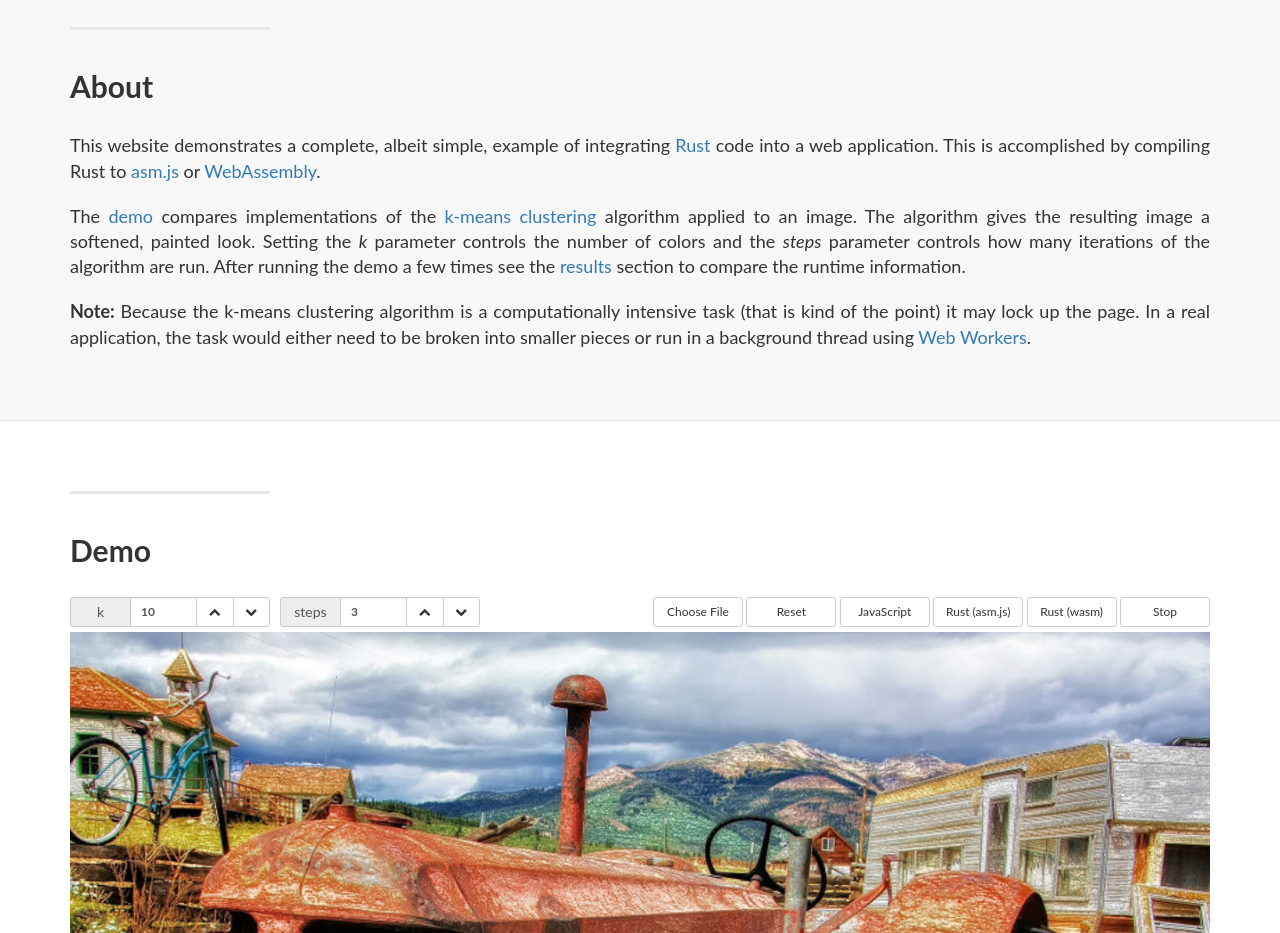
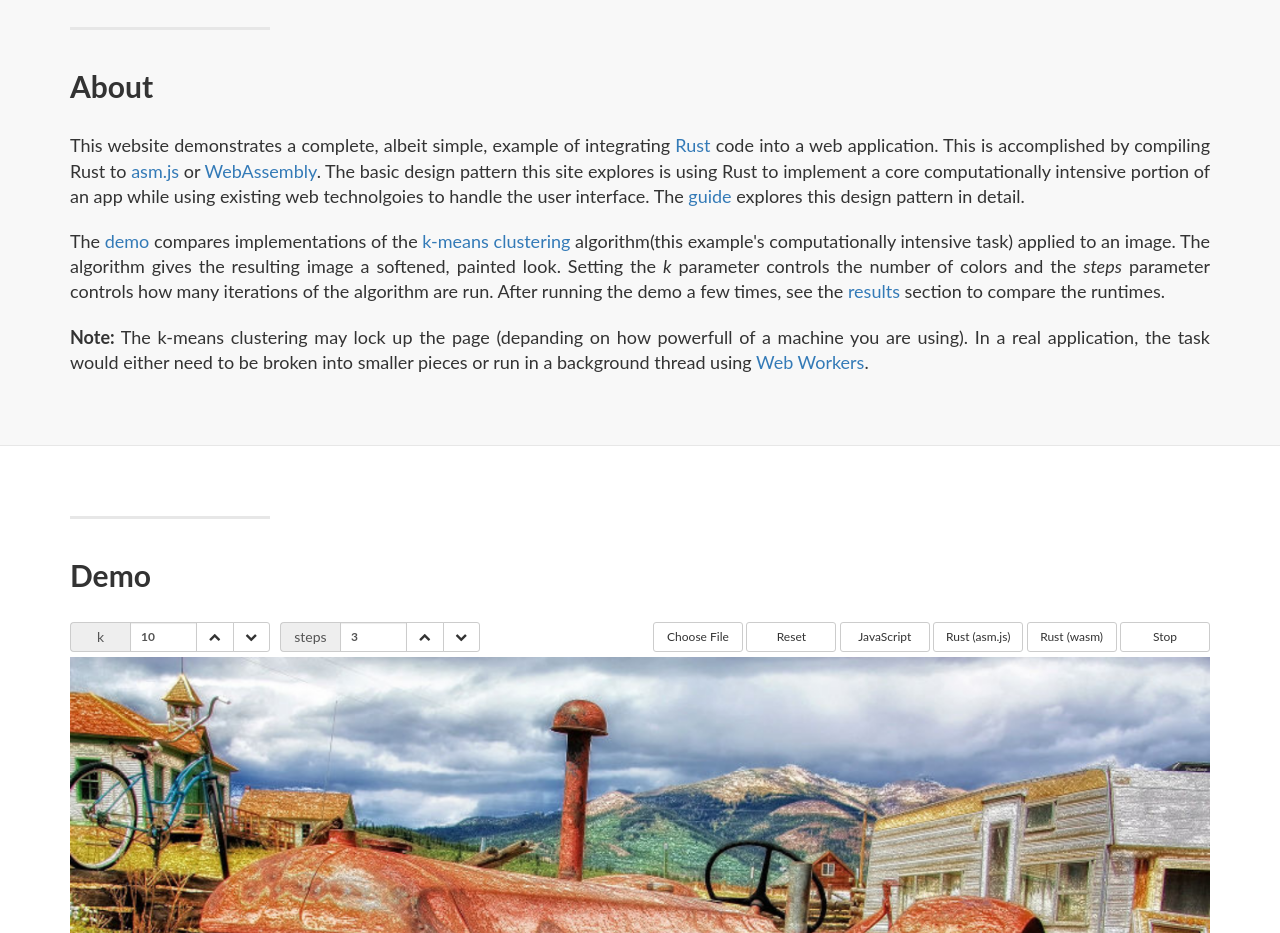
Before and after one commit to davidMcneil/the-rusty-web, a plain HTML site: page index.html in a window 1280 px wide. Shown: the part 820-1753 px from the top of the page. Drawn offline with Linux system fonts and the light colour scheme.

```diff
--- a/index.html
+++ b/index.html
@@ -77,22 +77,25 @@
             <p class="lead text-justify">
                 This website demonstrates a complete, albeit simple, example of integrating
                 <a href="https://www.rust-lang.org">Rust</a> code into a web application. This is accomplished by compiling
-                Rust to <a href="http://asmjs.org/">asm.js</a> or <a href="http://webassembly.org/">WebAssembly</a>.
+                Rust to <a href="http://asmjs.org/">asm.js</a> or <a href="http://webassembly.org/">WebAssembly</a>. The
+                basic design pattern this site explores is using Rust to implement a core computationally intensive portion
+                of an app while using existing web technolgoies to handle the user interface. The
+                <a href="https://davidmcneil.gitbooks.io/the-rusty-web/content/">guide</a> explores this design pattern in
+                detail.
             </p>
             <p class="lead text-justify">
                 The <a href="#results">demo</a> compares implementations of the
-                <a href="https://en.wikipedia.org/wiki/K-means_clustering">k-means clustering</a> algorithm applied to an
-                image. The algorithm gives the resulting image a softened, painted look. Setting the
+                <a href="https://en.wikipedia.org/wiki/K-means_clustering">k-means clustering</a> algorithm(this example's
+                computationally intensive task) applied to an image. The algorithm gives the resulting image a softened,
+                painted look. Setting the
                 <i>k</i> parameter controls the number of colors and the <i>steps</i> parameter controls how many iterations
-                of the algorithm are run. After running the demo a few times see the <a href="#results">results</a> section
-                to compare the runtime information.
+                of the algorithm are run. After running the demo a few times, see the <a href="#results">results</a> section
+                to compare the runtimes.
             </p>
             <p class="lead text-justify">
-            </p>
-            <p class="lead text-justify">
-                <b>Note:</b> Because the k-means clustering algorithm is a computationally intensive task (that is kind of
-                the point) it may lock up the page. In a real application, the task would either need to be broken into smaller
-                pieces or run in a background thread using
+                <b>Note:</b> The k-means clustering may lock up the page (depanding on how powerfull of a machine you are
+                using). In a real application, the task would either need to be broken into smaller pieces or run in a background
+                thread using
                 <a href="https://developer.mozilla.org/en-US/docs/Web/API/Web_Workers_API/Using_web_workers">Web Workers</a>.
             </p>
         </div>
```
